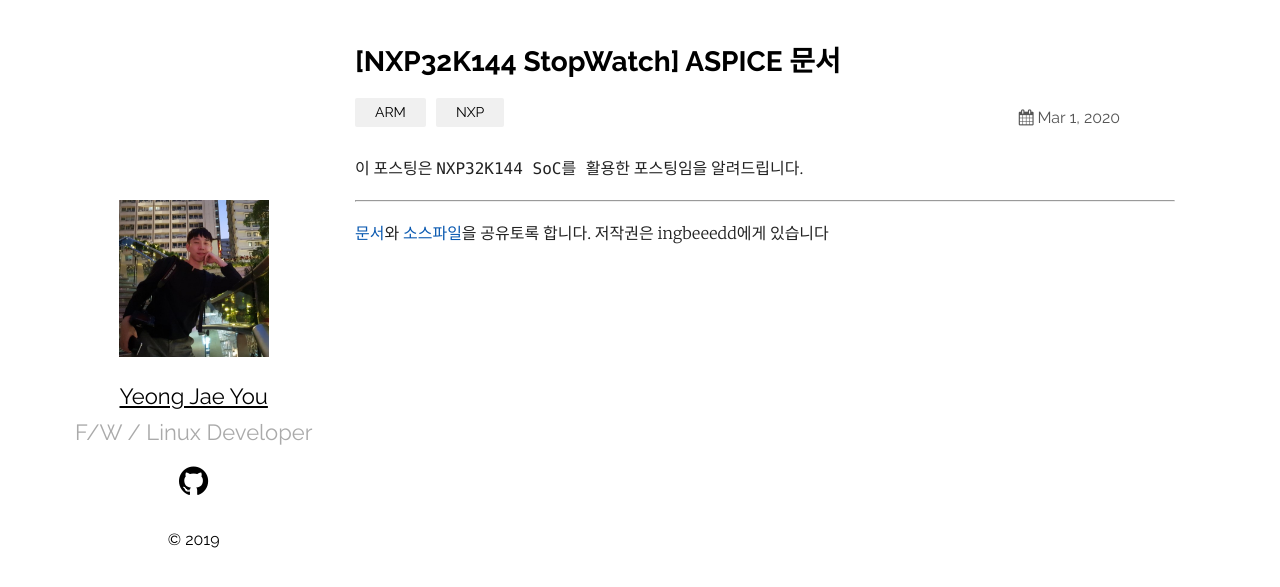
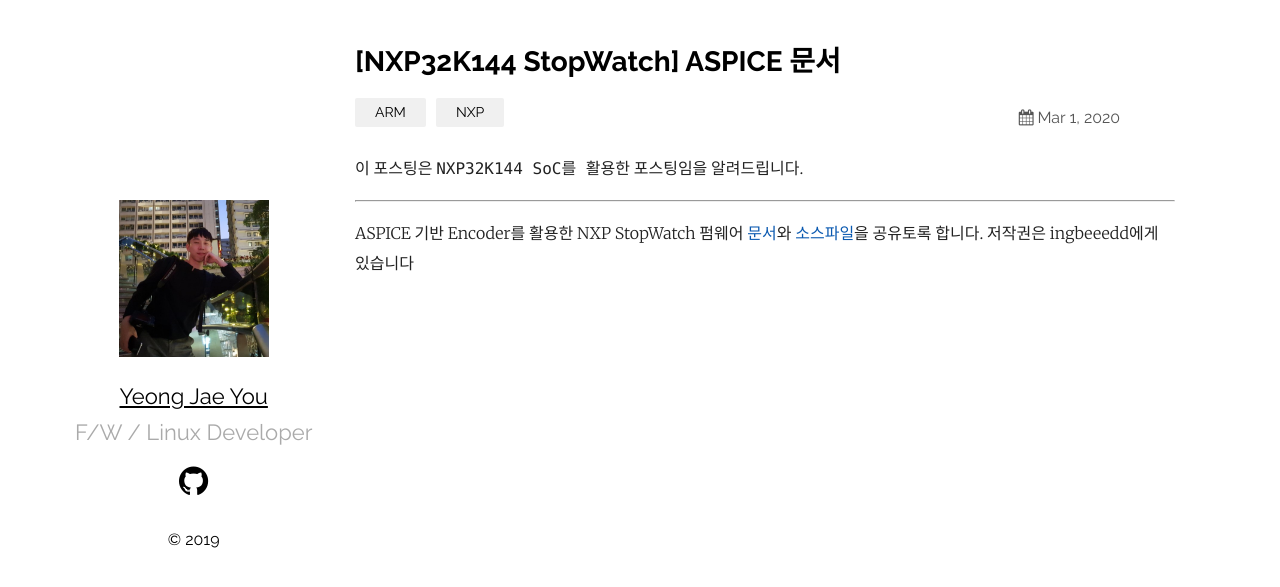
Before and after one commit to zhuhaijun753/ARM, a Jekyll site: the page built from _posts/2020-03-01-NXP-ASPICE-01.md, in a window 1280 px wide. Shown: the top 587 px of the page. Built offline with Jekyll 4.4.1, drawn with Linux system fonts in a browser that asks for light colours.

Commit message:
edit post

```diff
--- a/_posts/2020-03-01-NXP-ASPICE-01.md
+++ b/_posts/2020-03-01-NXP-ASPICE-01.md
@@ -9,4 +9,4 @@ categories: ARM NXP
 
 ---
 
-[문서](https://drive.google.com/uc?id=1A1Vq5LslsDw4fZWtJLYIt62ZF39UVpZm)와 [소스파일]()을 공유토록 합니다. 저작권은 ingbeeedd에게 있습니다
+ASPICE 기반 Encoder를 활용한 NXP StopWatch 펌웨어 [문서](https://drive.google.com/uc?id=1A1Vq5LslsDw4fZWtJLYIt62ZF39UVpZm)와 [소스파일]()을 공유토록 합니다. 저작권은 ingbeeedd에게 있습니다
```
